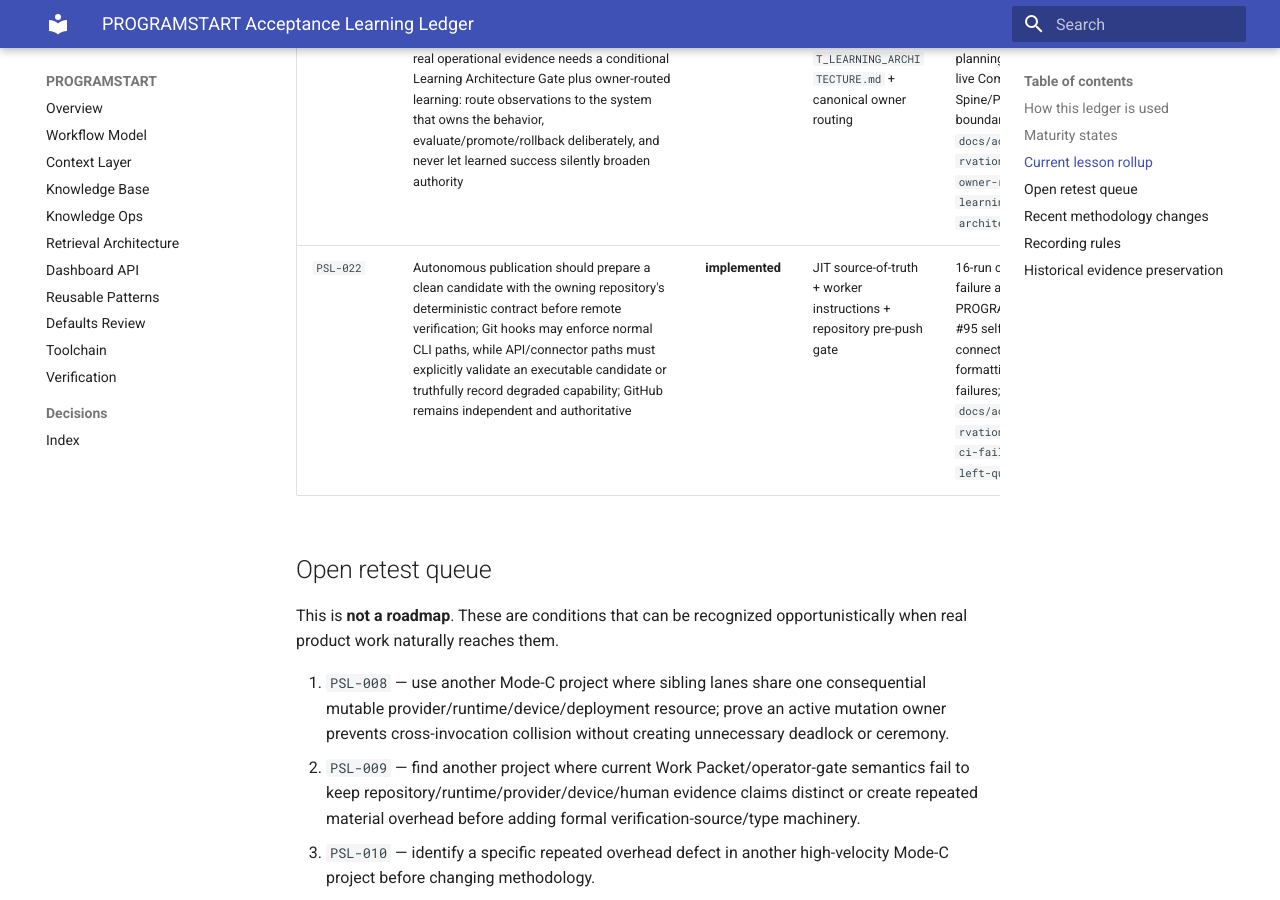
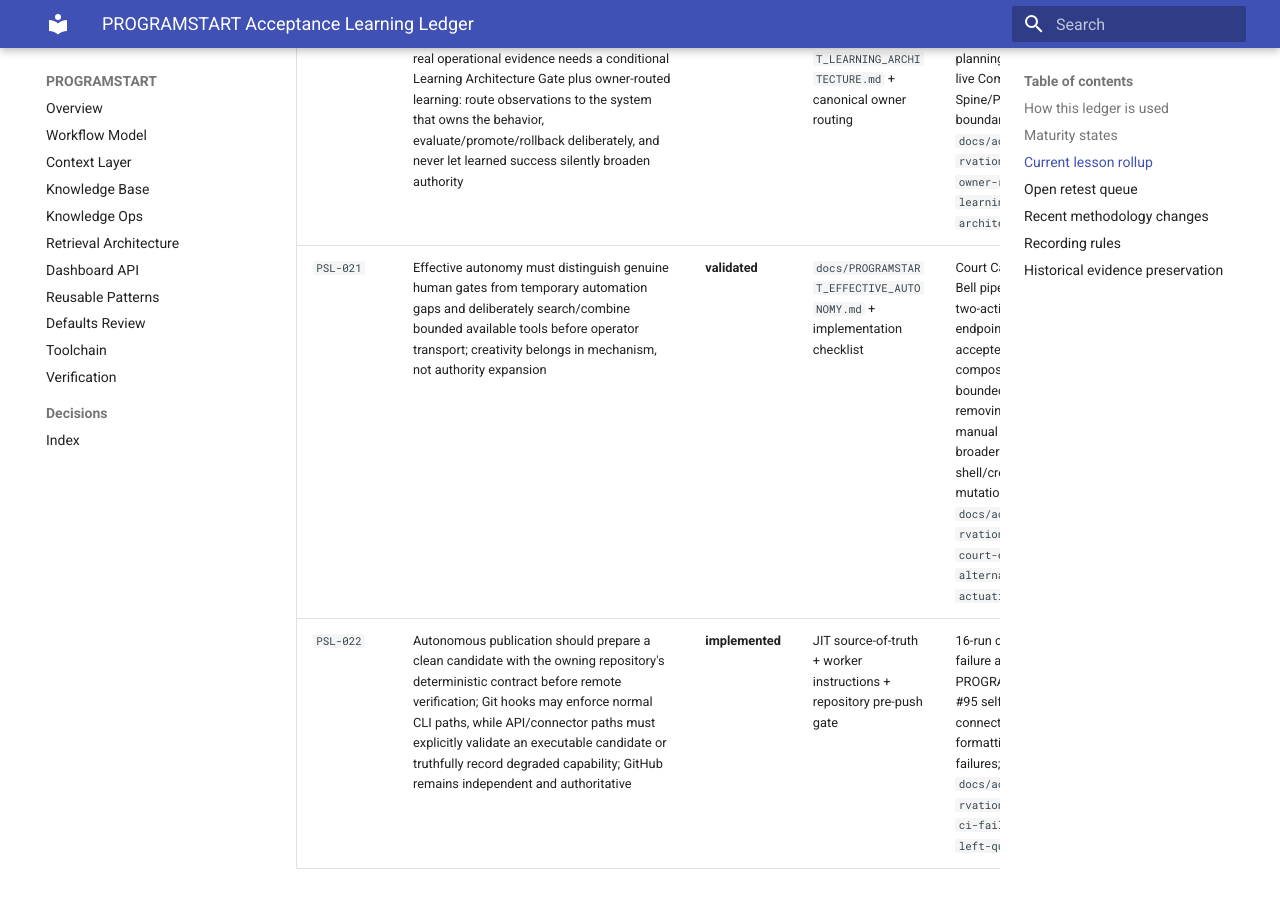
Before and after one commit to GrahamArdent/PROGRAMSTART, an MkDocs documentation site: the page built from docs/PROGRAMSTART_ACCEPTANCE_LEARNING_LEDGER.md, in a window 1280 px wide and 900 px high, scrolled down 5055 px. Built offline with MkDocs 1.6.1 and Material for MkDocs 9.7.7, drawn with Linux system fonts in a browser that asks for light colours; some of the changed text lies outside the part shown.

Commit message:
Validate PSL-021 with Bell actuation retest

```diff
--- a/docs/PROGRAMSTART_ACCEPTANCE_LEARNING_LEDGER.md
+++ b/docs/PROGRAMSTART_ACCEPTANCE_LEARNING_LEDGER.md
@@ -60,6 +60,7 @@ Lesson IDs are stable organizational references, not priority or roadmap numbers
 | `PSL-018` | Operators managing many independent repositories need a lightweight derived portfolio-attention layer that separates short operator gates from one primary build, keeps live filled state outside PROGRAMSTART, treats staleness as verification debt rather than urgency, and converges selection into the owning project's actual unattended-safe frontier until a real gate or packet completion | **validated** | `PROGRAMBUILD/PROGRAMBUILD_PORTFOLIO_CONTROL.md` + external-workspace templates | Execution Node PR #42 stale-misrouting/execution-convergence retest: resumed existing candidate, corrected synthetic-merge CI evidence, Challenge-remediated Docker plugin shadowing, reached exact-SHA physical gate; `docs/acceptance/observations/2026-08-31-portfolio-execution-convergence-retest.md` | continue normal use; record counterevidence if convergence causes duplicate lanes/WIP leakage/gate crossing/excessive scans, or if the system again stops at portfolio/status/CI evidence while unattended-safe owning-project work remains |
 | `PSL-019` | Verified external ecosystem changes should terminate in governed maintenance rather than routine operator relay: irrelevant changes disappear, deterministic stale references may automatically produce focused maintenance PRs, and merge trust remains conditioned on repository policy/enforced validation while material architecture/security/cost/project-authority decisions retain stronger gates | **implemented** | `docs/PROGRAMSTART_EXTERNAL_CHANGE_MAINTENANCE.md` + startup instructions / maintenance automation | scheduled Codex/MCP watch + operator relay-friction correction; `docs/acceptance/observations/2026-08-31-external-change-maintenance-loop.md` | next verified upstream change with one unambiguous required replacement: detect/verify/impact/prepare focused maintenance PR without operator relay, prove validation, and remain PR-only unless explicit enforced auto-merge policy exists |
 | `PSL-020` | Software that can materially improve from real operational evidence needs a conditional Learning Architecture Gate plus owner-routed learning: route observations to the system that owns the behavior, evaluate/promote/rollback deliberately, and never let learned success silently broaden authority | **implemented** | `docs/PROGRAMSTART_LEARNING_ARCHITECTURE.md` + canonical owner routing | Mission Control planning correction + live Compute Spine/PROGRAMSTART boundary inspection; `docs/acceptance/observations/2026-09-01-owner-routed-learning-architecture.md` | first genuine learning-capable integration, preferably Mission Control ↔ Compute Spine: prove correct gate activation, owner routing, bounded retained evidence, evaluation/promotion/rollback, and no authority expansion or shadow backlog |
+| `PSL-021` | Effective autonomy must distinguish genuine human gates from temporary automation gaps and deliberately search/combine bounded available tools before operator transport; creativity belongs in mechanism, not authority expansion | **validated** | `docs/PROGRAMSTART_EFFECTIVE_AUTONOMY.md` + implementation checklist | Court Case Evidence Bell pipeline: existing two-action Windows endpoint + exact accepted runtime composed into bounded self-refresh, removing the claimed manual relay without broader shell/credential/source-mutation authority; `docs/acceptance/observations/2026-09-04-court-evidence-alternative-actuation-retest.md` | continue normal use; retain counterevidence if alternative-actuation search creates disproportionate ceremony, brittle chains, hidden authority expansion, or delays a genuine human gate |
 | `PSL-022` | Autonomous publication should prepare a clean candidate with the owning repository's deterministic contract before remote verification; Git hooks may enforce normal CLI paths, while API/connector paths must explicitly validate an executable candidate or truthfully record degraded capability; GitHub remains independent and authoritative | **implemented** | JIT source-of-truth + worker instructions + repository pre-push gate | 16-run cross-repository failure audit + PROGRAMSTART PR #95 self-hosting connector-path formatting/whitespace failures; `docs/acceptance/observations/2026-09-04-ci-failure-shift-left-quality.md` | next natural autonomous publication where a deterministic failure is stopped/corrected before remote publication, final GitHub verification is green, and the worker does not bypass the gate or overclaim API-path validation |
 
 ## Open retest queue
@@ -96,6 +97,7 @@ This is **not a roadmap**. These are conditions that can be recognized opportuni
 - External change maintenance loop — bounded upstream-change classification with automatic safe PR preparation, Watchtower sensor/evidence composition, and an explicit PR-vs-auto-merge trust boundary (**PSL-019 implemented; real autonomous maintenance retest remains open**).
 - PSL-008 shared-mutation ownership strengthening — Work Packet + startup instruction extension from the Execution Node Stage 4 cross-invocation installed-release race (**implemented; next independent real retest open**).
 - Owner-routed Learning Architecture Gate — conditional product/system operational learning, owner classification, evaluation/promotion/rollback discipline, and explicit separation from PROGRAMSTART methodology learning (**PSL-020 implemented; first real Mission Control/Compute Spine retest remains open**).
+- Effective Autonomy alternative-actuation strengthening — Court Case Evidence Bell self-refresh proved that a temporary automation gap can be removed by composing existing trusted tools without widening authority (**PSL-021 validated; continue normal counterevidence collection**).
 - PR #95 — repo-owned clean-candidate publication contract, PROGRAMSTART pre-push enforcement, hook-bypassing API/connector worker instructions, bounded deterministic auto-fix, and preserved independent GitHub verification (**PSL-022 implemented; real autonomous pre-publication rejection retest remains open**).
 
 ## Recording rules
```
